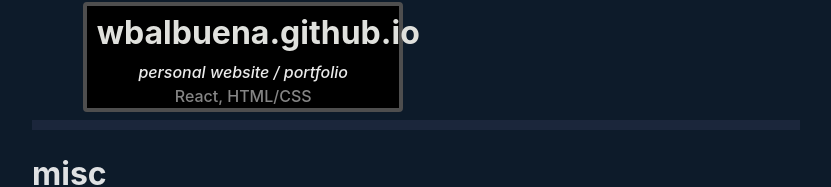
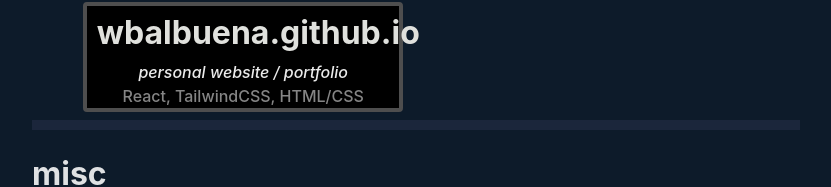
Before and after one commit to wbalbuena/wbalbuena.github.io, a React (Vite) app: page / in a window 1280 px wide. Shown: the part 1631-1818 px from the top of the page, without its empty margins (224-1055 px from the left). Built offline with nearby package versions, Linux system fonts and the light colour scheme.

Commit message:
Added to project description

```diff
--- a/src/App.jsx
+++ b/src/App.jsx
@@ -4,7 +4,7 @@ import ButtonList from './ButtonList.jsx'
 
 const projects = [{title:"oplink", link:"https://github.com/wbalbuena/oplink", description:"public job listings scraper + filter + full-stack web app", tools:"Python, Selenium, React, Flask, HTML/CSS, PostgreSQL"},
   {title:"SongSurf", link:"https://github.com/comp195/SongSurf", description:"algorithmic music recommender full-stack web app integrating third-party API", tools:"Python, Flask, HTML/CSS, SQLite"},
-  {title:"wbalbuena.github.io", link:"https://github.com/wbalbuena/wbalbuena.github.io", description:"personal website / portfolio", tools:"React, HTML/CSS"},
+  {title:"wbalbuena.github.io", link:"https://github.com/wbalbuena/wbalbuena.github.io", description:"personal website / portfolio", tools:"React, TailwindCSS, HTML/CSS"},
 ]
 
 export default function App() {
```
